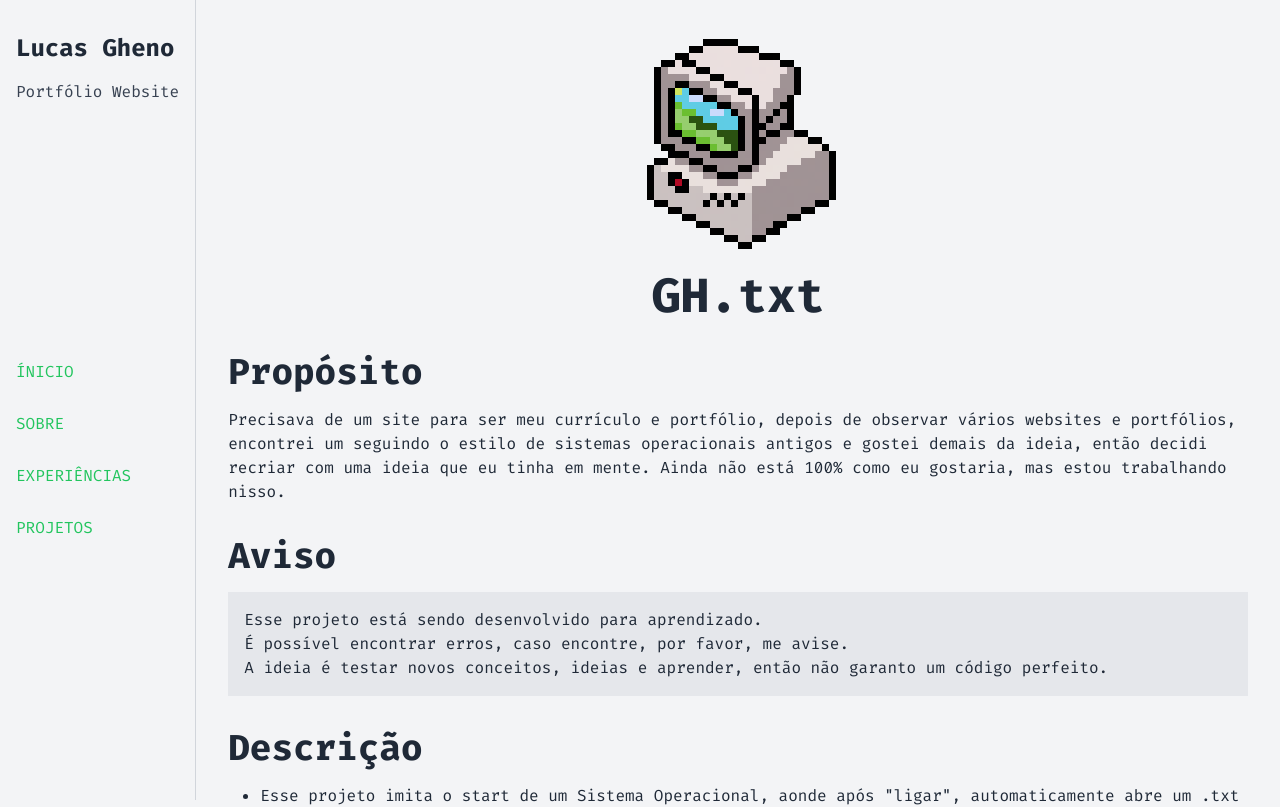
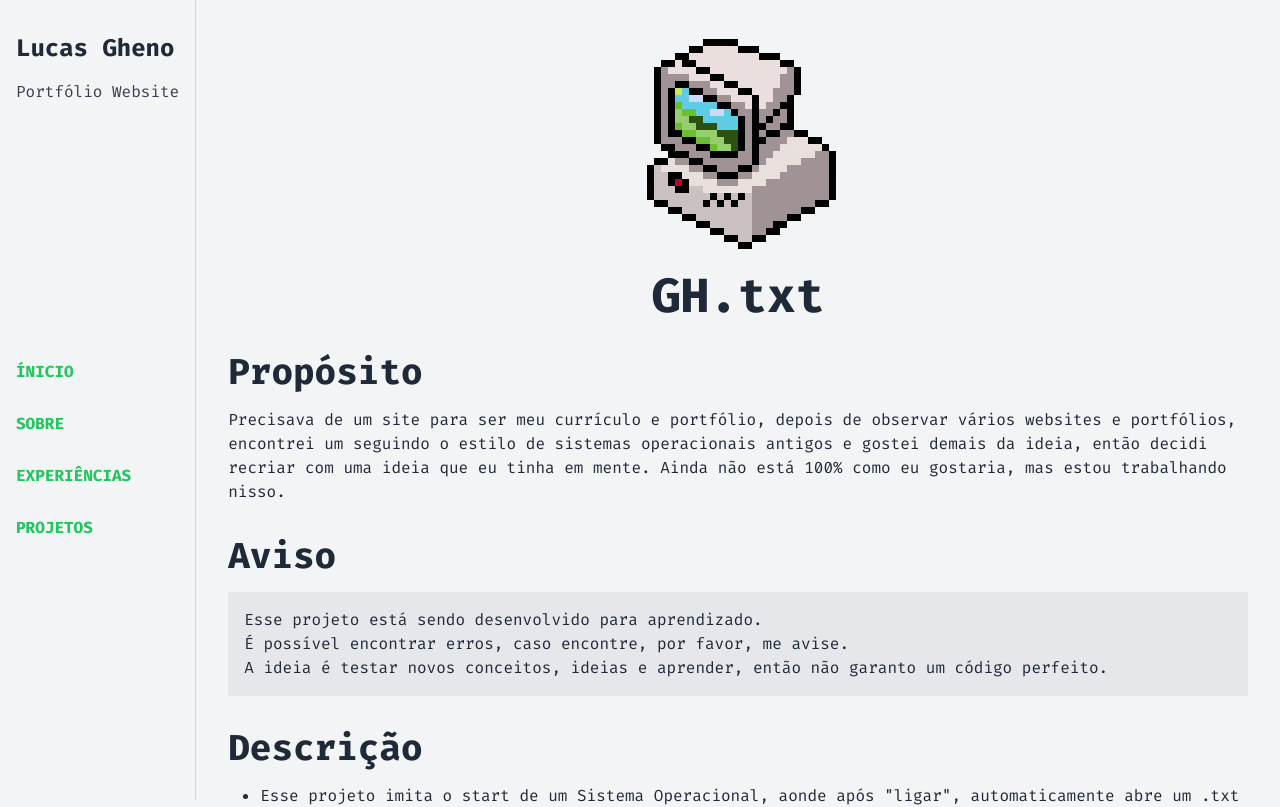
Before and after one commit to ghenosec/gheno.txt, a Next.js app: page /resume in a window 1280 px wide. Shown: the top 807 px of the page. Built offline with nearby package versions, Linux system fonts and the light colour scheme.

Commit message:
refactor: added semibold for font

```diff
--- a/src/app/resume/page.tsx
+++ b/src/app/resume/page.tsx
@@ -16,7 +16,7 @@ const Navigation = ({ setActiveSection }: { setActiveSection: (section: string)
       <li className="mt-64">
         <button
           onClick={() => setActiveSection("home")}
-          className="text-green-500 hover:text-green-700"
+          className="text-green-500 hover:text-green-700 font-semibold"
         >
           ÍNICIO
         </button>
@@ -24,7 +24,7 @@ const Navigation = ({ setActiveSection }: { setActiveSection: (section: string)
       <li>
         <button
           onClick={() => setActiveSection("about")}
-          className="text-green-500 hover:text-green-700"
+          className="text-green-500 hover:text-green-700 font-semibold"
         >
           SOBRE
         </button>
@@ -32,7 +32,7 @@ const Navigation = ({ setActiveSection }: { setActiveSection: (section: string)
       <li>
         <button
           onClick={() => setActiveSection("experience")}
-          className="text-green-500 hover:text-green-700"
+          className="text-green-500 hover:text-green-700 font-semibold"
         >
           EXPERIÊNCIAS
         </button>
@@ -40,7 +40,7 @@ const Navigation = ({ setActiveSection }: { setActiveSection: (section: string)
       <li>
         <button
           onClick={() => setActiveSection("projects")}
-          className="text-green-500 hover:text-green-700"
+          className="text-green-500 hover:text-green-700 font-semibold"
         >
           PROJETOS
         </button>
```
